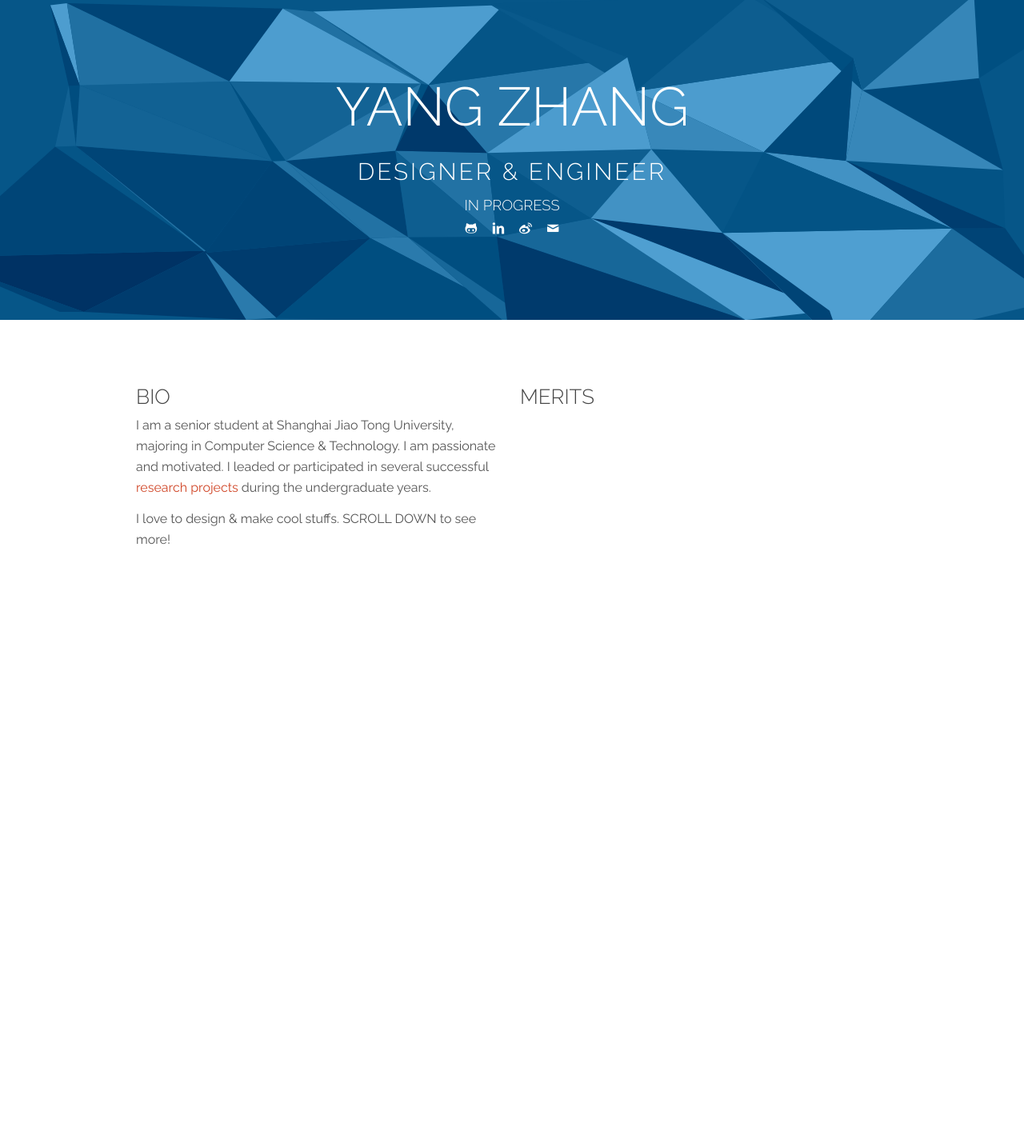
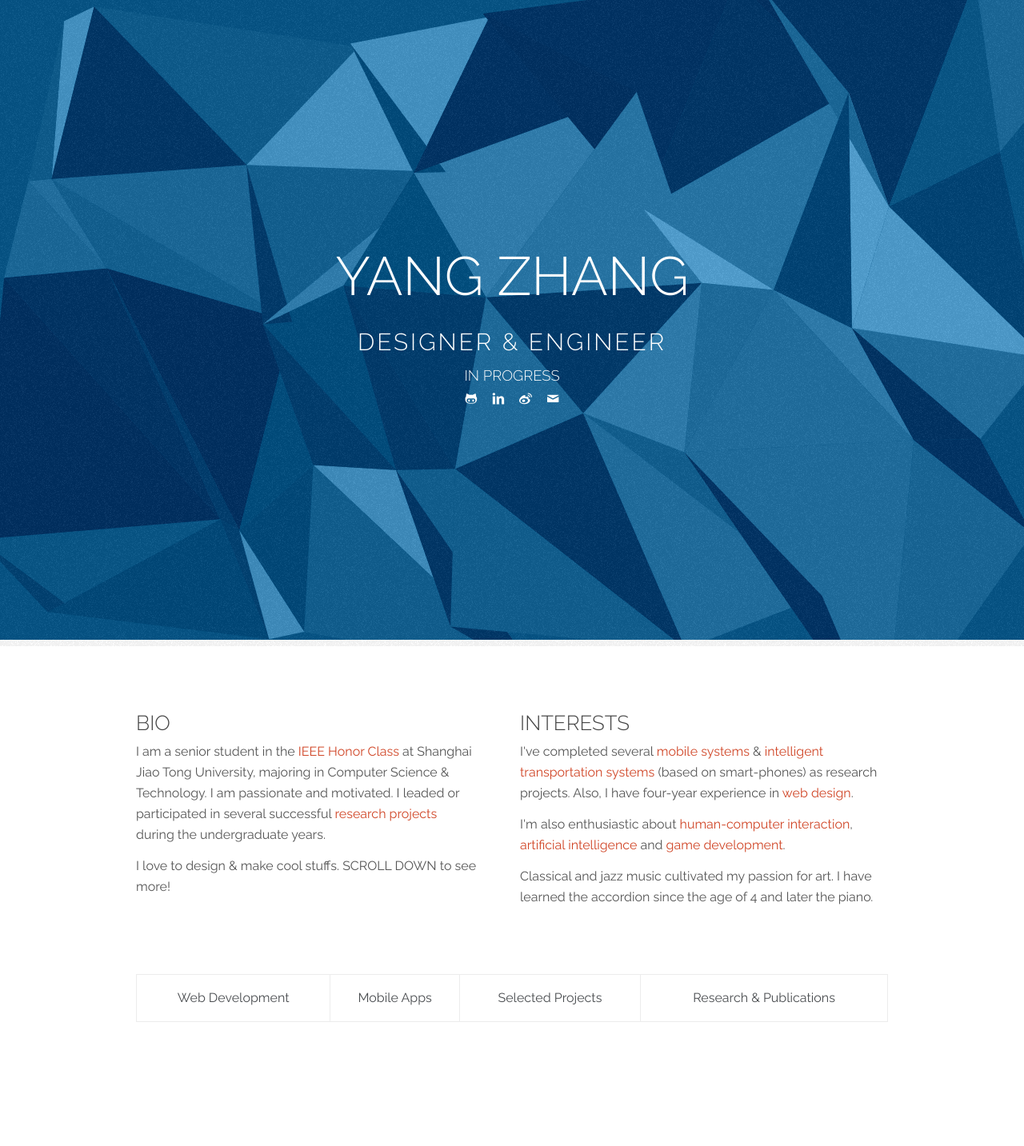
Before and after one commit to YangMann/yangzh.me, a Django app: page / in a window 1280 px wide. Shown: the whole page at 80% size. Before the commit the page ends 681 px from the top, so only its background shows below. Run offline with Django 3.2, Linux system fonts and the light colour scheme.

Commit message:
added BIO & INTERESTS to the home page, now the kinetic-bg is full-sized, proj Cookie is now at /proj/Cookie

```diff
--- a/djangoweb/templates/home.html
+++ b/djangoweb/templates/home.html
@@ -5,7 +5,7 @@
 {% block content %}
     <div id="kinetic-bg">
         <canvas></canvas>
-        <div class="wrapper">
+        <div class="wrapper" id="title">
             <section class="row">
                 <article class="eight columns centered">
                     <h1>YANG ZHANG</h1>
@@ -28,18 +28,42 @@
             <article class="six columns">
                 <h4>BIO</h4>
 
-                <p>I am a senior student at Shanghai Jiao Tong University, majoring in Computer Science & Technology. I
-                    am passionate and motivated. I leaded or participated in several successful <a href="#">research projects</a>
+                <p>I am a senior student in the <a href="http://english.seiee.sjtu.edu.cn/english/info/8338.htm">IEEE
+                    Honor Class</a> at Shanghai Jiao Tong University, majoring in Computer Science & Technology. I
+                    am passionate and motivated. I leaded or participated in several successful <a href="#">research
+                        projects</a>
                     during the undergraduate years. </p>
 
                 <p>I love to design & make cool stuffs. SCROLL DOWN to see more! </p>
             </article>
             <article class="six columns">
-                <h4>MERITS</h4>
+                <h4>INTERESTS</h4>
+
+                <p>I've completed several <a href="#">mobile systems</a> & <a href="#">intelligent transportation
+                    systems</a> (based on smart-phones) as research projects. Also, I have four-year experience in <a
+                        href="#">web design</a>.</p>
+
+                <p>I'm also enthusiastic about <a href="#">human-computer interaction</a>, <a href="#">artificial
+                    intelligence</a> and <a href="#">game development</a>. </p>
+
+                <p>Classical and jazz music cultivated my passion for art. I have learned the accordion since the age of
+                    4 and later the piano. </p>
             </article>
         </section>
     </div>
-
+    <div class="wrapper" id="jumptable">
+        <div class="row jumplinks-wrap">
+            <nav class="jumplinks" gumby-fixed="top">
+                <ul>
+                    <li><a href="#" class="skip" gumby-goto="#web">Web Development </a></li>
+                    <li><a href="#" class="skip" gumby-goto="#mobile">Mobile Apps </a></li>
+                    <li><a href="#" class="skip" gumby-goto="#proj">Selected Projects </a></li>
+                    <li><a href="#" class="skip" gumby-goto="#research">Research & Publications </a></li>
+                </ul>
+            </nav>
+        </div>
+    </div>
+    <div class="wrapper" id="web"></div>
 {% endblock %}
 {% block script %}
     <script>
@@ -49,8 +73,8 @@
          *     A canvas trick to display dynamic triangles and simulate a 3D experience
          */
         $(document).ready(function () {
-            var canvasHeight = 400, canvasWidth = window.innerWidth, nodesPerLine = 10,
-                    lines = 5, threshold = 40, maxDrift = 100, maxDim = 30, baseColor = "#065688";
+            var canvasHeight = window.innerHeight, canvasWidth = window.innerWidth, nodesPerLine = 10,
+                    lines = 5, threshold = 140, maxDrift = 100, maxDim = 30, baseColor = "#065688", ratio = 0.6;
             var canvas = $(document).find("#kinetic-bg>canvas"), ctx = canvas[0].getContext("2d")/*,
              colors = ['#f35d4f', '#f36849', '#c0d988', '#6ddaf1', '#f1e85b']*/;
             resizeCanvas();
@@ -58,7 +82,7 @@
 
             function resizeCanvas() {
                 canvas[0].width = window.innerWidth;
-                canvas[0].height = canvasHeight;
+                canvas[0].height = window.innerHeight;
             }
 
             function Node(row, idx) {
@@ -68,7 +92,7 @@
                 - Math.random() * threshold + threshold / 2;
                 // this.rgba = colors[Math.round(Math.random() * 4)];
                 // this.r = 1;
-                this.v = Math.random() * 0.8 - 0.4;
+                this.v = Math.random() * ratio - ratio / 2;
                 this.dir = Math.round(Math.random()) * 2 - 1;
                 this.dim = Math.random() * maxDim;
                 this.dimdir = Math.round(Math.random()) * 2 - 1;
--- a/web/__init__.py
+++ /dev/null
@@ -1 +0,0 @@
-__author__ = 'JeffreyZhang'
--- a/web/public/sass/_custom.scss
+++ b/web/public/sass/_custom.scss
@@ -1,4 +1,12 @@
 // Your custom SCSS should be written here...
+
+@mixin vertical-center {
+  position: relative;
+  top: 50%;
+  -webkit-transform: translateY(-50%);
+  -ms-transform: translateY(-50%);
+  transform: translateY(-50%);
+}
 
 body#home {
   font-weight: $font-weight-regular;
@@ -13,22 +21,25 @@ body#home {
     padding-bottom: .5em;
   }
 
-  li {
-    text-align: left;
-  }
-
   #kinetic-bg {
-    $canvas-height: 400px;
-    height: $canvas-height;
+    //    $canvas-height: 400px;
+    //    height: $canvas-height;
     position: relative;
-    > canvas {
-      height: $canvas-height;
-    }
+    //    > canvas {
+    //      height: $canvas-height;
+    //    }
     > .wrapper {
       position: absolute;
       width: 100%;
       height: 100%;
       top: 0;
+      left: 0;
+      right: 0;
+      background: transparent url(../img/bgz.png);
+
+      .row {
+        @include vertical-center;
+      }
 
       h1, h2, h3,
       h4, h5, h6 {
@@ -65,4 +76,91 @@ body#home {
 
 #bio {
   text-align: left;
+
+  article:first-child {
+    padding-right: 2em;
+  }
 }
+
+#jumptable {
+  padding: 0 20px;
+}
+
+.jumplinks-wrap {
+  height: 70px;
+}
+
+@media only screen and (max-width: 768px) {
+  .jumplinks-wrap {
+    display: none;
+  }
+}
+
+.jumplinks {
+  -webkit-transform: translateZ(0);
+  ul {
+    border: 1px solid #ECECEC;
+    display: table;
+    width: 100%;
+  }
+  li {
+    display: table-cell;
+    margin: 0;
+    padding: 0;
+  }
+  a {
+    display: block;
+    color: #4A4D50;
+    background: #fff;
+    padding: 1em 0;
+    &:hover {
+      color: #333;
+    }
+  }
+  li + li a {
+    border-left: 1px solid #ECECEC;
+  }
+}
+
+.jumplinks.fixed {
+  -webkit-transition-property: opacity;
+  -moz-transition-property: opacity;
+  -o-transition-property: opacity;
+  transition-property: opacity;
+  -webkit-transition-duration: 0.3s;
+  -moz-transition-duration: 0.3s;
+  -o-transition-duration: 0.3s;
+  transition-duration: 0.3s;
+  filter: progid:DXImageTransform.Microsoft.Alpha(Opacity=90);
+  opacity: 0.9;
+
+  &:hover {
+    filter: progid:DXImageTransform.Microsoft.Alpha(Opacity=100);
+    opacity: 1;
+  }
+}
+
+@media only screen and (max-width: 768px) {
+  .jumplinks li {
+    text-align: center;
+  }
+}
+
+@media only screen and (max-width: 700px) {
+  .jumplinks li {
+    display: inline-block;
+    width: 50%;
+  }
+
+  .jumplinks li:first-child,
+  .jumplinks li:first-child + li {
+    border-bottom: 1px solid #ececec;
+  }
+}
+
+@media only screen and (max-width: 768px) {
+  .jumplinks a {
+    font-size: 14px;
+    font-size: 0.875rem;
+  }
+}
```
Also changed, not shown: web/public/css/projects/Cookie/style.css (+7 -7 lines), web/public/sass/style.scss (+7 -13 lines), web/public/css/style.css, web/public/img/bgz.png (added), web/public/img/white_texture.png (added), web/public/img/white_texture_@2X.png (added).
